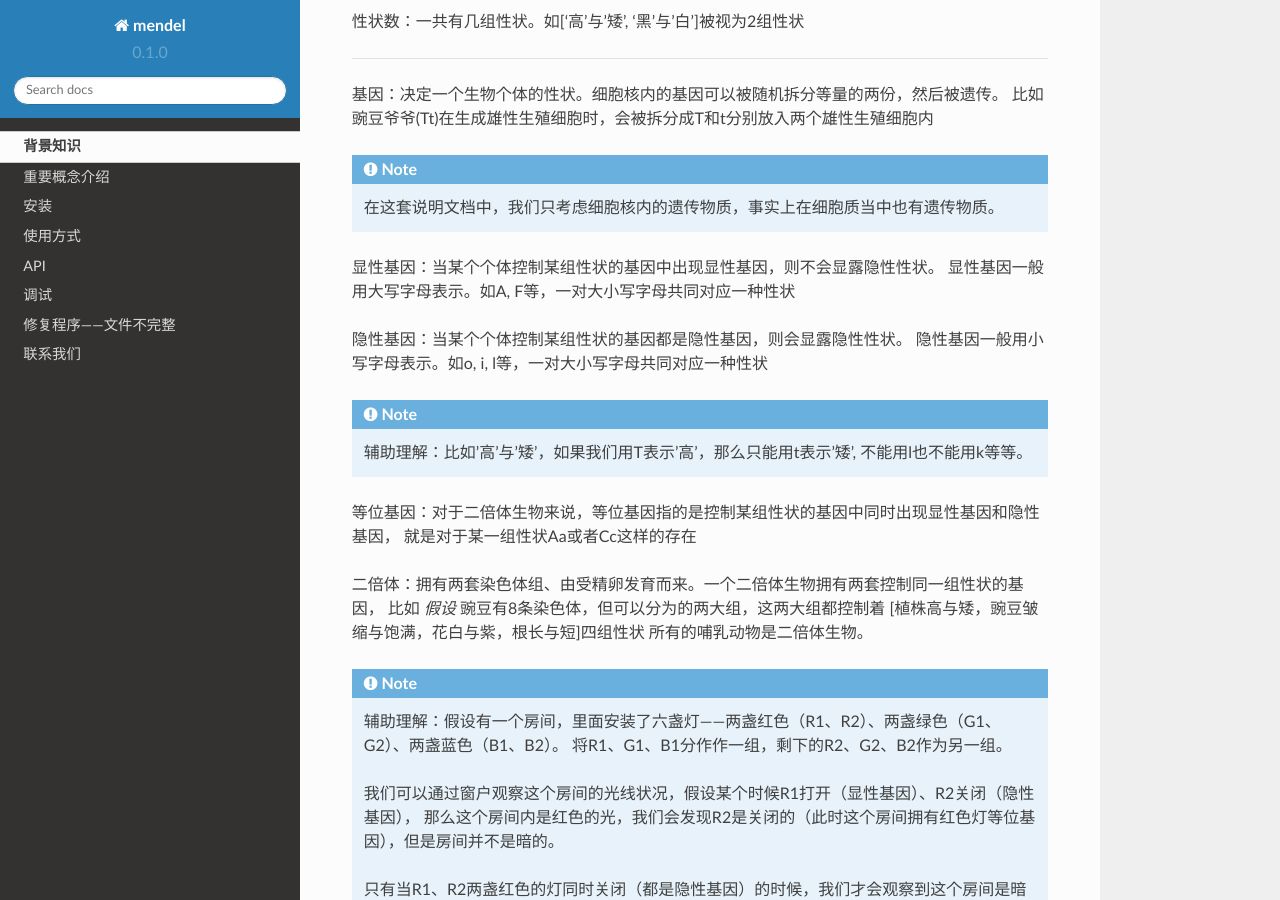
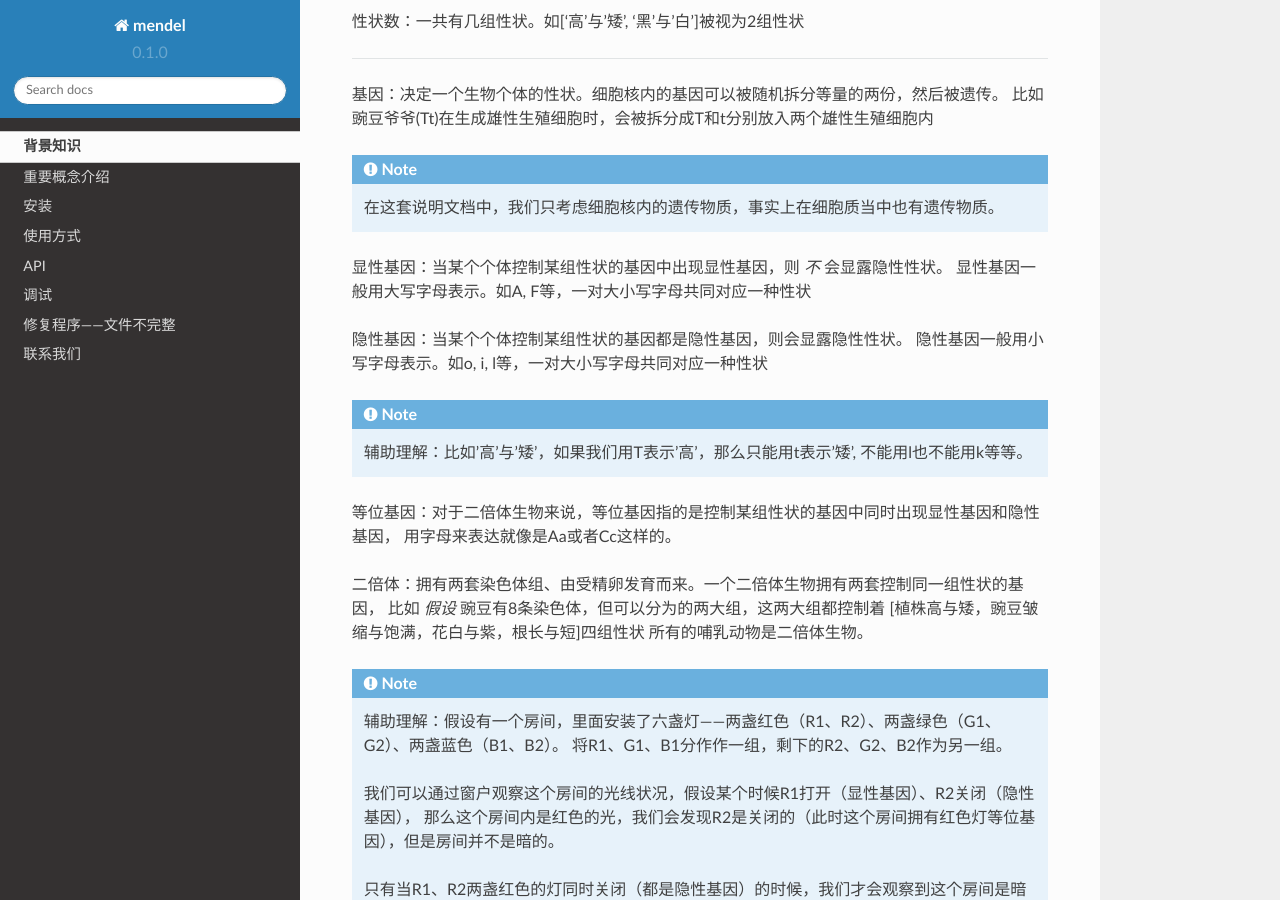
Before and after one commit to MeteorShower2004/MendelCalculatorDOC, a Sphinx documentation site: the page built from docs/source/background.rst, in a window 1280 px wide and 900 px high, scrolled down 1660 px. Built offline with Sphinx 7.4.7 and the Read the Docs theme 2.0.0, drawn with Linux system fonts in a browser that asks for light colours.

Commit message:
修改了个别内容

```diff
--- a/docs/source/background.rst
+++ b/docs/source/background.rst
@@ -68,7 +68,7 @@
 .. note::
     在这套说明文档中，我们只考虑细胞核内的遗传物质，事实上在细胞质当中也有遗传物质。
 
-显性基因：当某个个体控制某组性状的基因中出现显性基因，则不会显露隐性性状。
+显性基因：当某个个体控制某组性状的基因中出现显性基因，则 *不* 会显露隐性性状。
 显性基因一般用大写字母表示。如A, F等，一对大小写字母共同对应一种性状
 
 隐性基因：当某个个体控制某组性状的基因都是隐性基因，则会显露隐性性状。
@@ -78,7 +78,7 @@
     辅助理解：比如'高'与'矮'，如果我们用T表示'高'，那么只能用t表示'矮', 不能用l也不能用k等等。
 
 等位基因：对于二倍体生物来说，等位基因指的是控制某组性状的基因中同时出现显性基因和隐性基因，
-就是对于某一组性状Aa或者Cc这样的存在
+用字母来表达就像是Aa或者Cc这样的。
 
 二倍体：拥有两套染色体组、由受精卵发育而来。一个二倍体生物拥有两套控制同一组性状的基因，
 比如 *假设* 豌豆有8条染色体，但可以分为的两大组，这两大组都控制着
```
